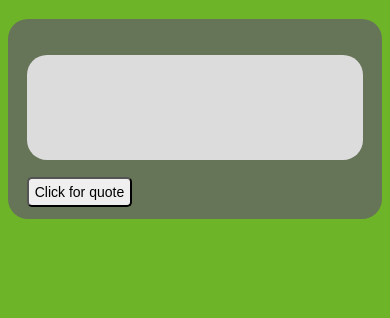
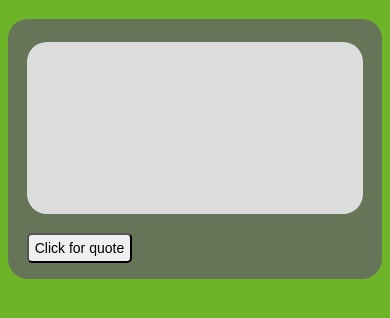
Before and after one commit to JustinCThomas/Random-Quote-Generator-1, a plain HTML site: page index.html in a window 390 px wide. Shown: the part 98-416 px from the top of the page. Drawn offline with Linux system fonts and the light colour scheme.

Commit message:
Add Mobile Responsiveness

```diff
--- a/index.html
+++ b/index.html
@@ -2,6 +2,7 @@
 <html>
   <head>
     <meta charset="utf-8">
+    <meta name="viewport" content="width=device-width, initial-scale=1" />
     <title>Random Quotes</title>
     <link rel="stylesheet" type="text/css" href="css/styles.css">
   </head>
--- a/quote.js
+++ b/quote.js
@@ -17,7 +17,7 @@ quoteButton.addEventListener("click", () => {
     let author = data.author;
     let category = data.cat;
 
-    window.quote.innerText = decodeURIComponent(quote);
+    window.quote.innerText = `${decodeURIComponent(quote)}`;
     window.author.innerText = `- ${author}`;
   }
 
--- a/sass/styles.scss
+++ b/sass/styles.scss
@@ -23,6 +23,7 @@ body {
       height: 105px;
       top: 18%;
       left: 5%;
+      font-size: 17px;
     }
 
     #quote-button {
@@ -42,3 +43,17 @@ body {
     }
   }
 }
+
+@media only screen and (max-width: 768px) {
+  body {
+    #quote-container {
+      height: 260px;
+
+      #quote {
+        height: 172px;
+        top: 9%;
+        font-size: 18px;
+      }
+    }
+  }
+}
```
Also changed, not shown: css/styles.css, 1 other file.
